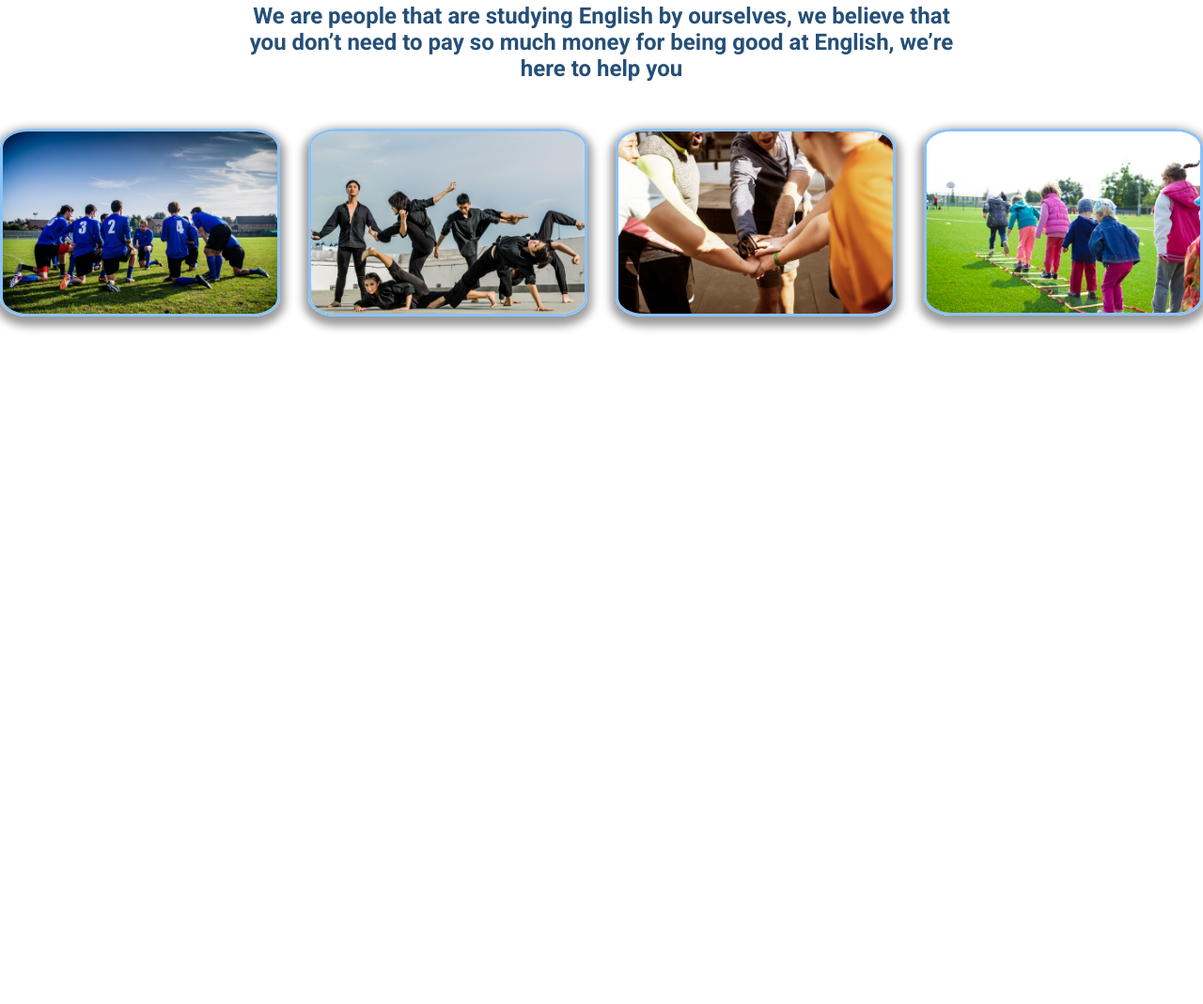
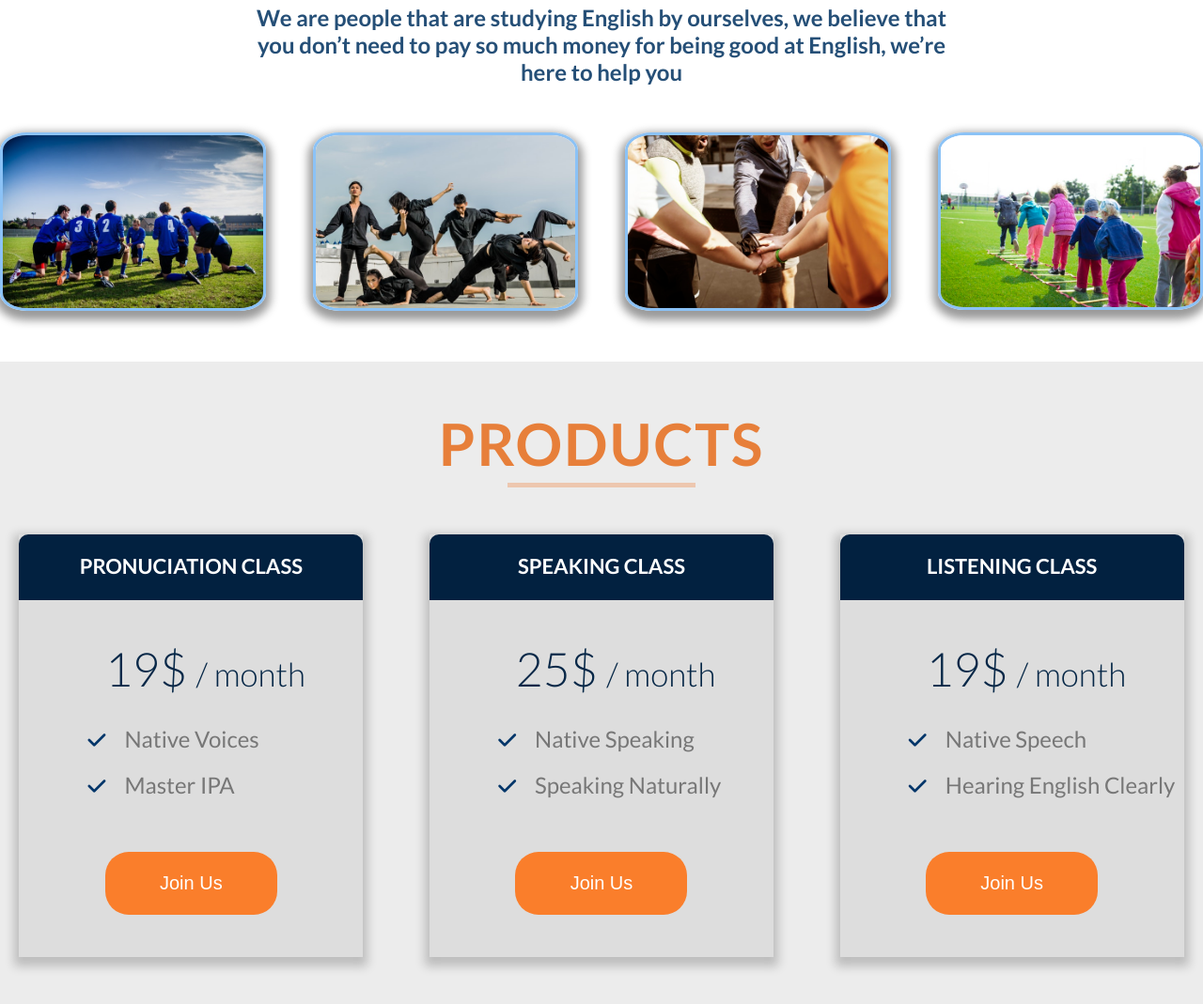
Before and after one commit to TuanNguyen2504/self-taught-web, a plain HTML site: page resources/index.html in a window 1280 px wide. Shown: the part 980-2049 px from the top of the page at 94% size. Before the commit the page ends 1400 px from the top, so only its background shows below. Drawn offline with Linux system fonts and the light colour scheme.

Commit message:
Add products section

```diff
--- a/resources/css/style.css
+++ b/resources/css/style.css
@@ -5,7 +5,7 @@
 }
 
 html{
-    font-family: 'Roboto','lato', sans-serif;
+    font-family: 'lato', sans-serif;
     text-rendering: optimizeLegibility;
     font-size: 20px;
     color: #000;
@@ -51,18 +51,19 @@ header{
 
 .main-nav li a:hover,
 .main-nav li a:hover{
-    border-bottom: 4px solid #fff;
+    border-bottom: 4px solid #eee;
+    color: #eee;
     transition: all .8s;
 }
 
 .heading-main-box{
     grid-column: 1/3;
     margin-top: -20px;
-    margin-left: 100px;
+    margin-left: 200px;
 }
 
 .heading-main-text{
-    font-size: 400%;
+    font-size: 350%;
     font-weight: 500;
     letter-spacing: 3px;
     word-spacing: 10px;
@@ -75,9 +76,6 @@ header{
     margin-right: 20px;
 }
 
-.heading-main-box .btn:hover{
-    background-color: rgb(170, 86, 29);
-}
 /* Reusable ============================================ */
 
 .btn{
@@ -91,6 +89,10 @@ header{
     font-size: 100%;
     text-align: center;
     transition: all .5s;
+}
+
+.btn:hover{
+    background-color: rgb(170, 86, 29);
 }
 
 .grid{
@@ -107,7 +109,7 @@ header{
     font-weight: 550;
     letter-spacing: 2px;
     color: rgb(231, 127, 58);
-    margin: 50px auto;
+    padding: 50px;
     text-align: center;
 }
 
@@ -122,6 +124,9 @@ header{
 }
 
 /* Aubout section ====================================== */
+.about-section .grid{
+    grid-column-gap: 50px;
+}
 
 .about-text{
     font-size: 120%;
@@ -139,6 +144,7 @@ header{
     border: 3px solid #8bc2f6;
     border-radius: 10%;
     box-shadow: 0 5px 10px 5px rgba(0, 0, 0, 0.4);
+
 }
 
 .about-pictures{
@@ -146,6 +152,11 @@ header{
 }
 
 .picture-title{
+    position: absolute;
+    left: 30%;
+    top: 40%;
+    transform: translate(0px, 30px);
+    transition: all .8s;
     opacity: 0;
 }
 
@@ -160,9 +171,76 @@ header{
 .about-pictures img:active + .picture-title
 {
     opacity: 1;
+    color: #fff;
+    transform: translate(0px, 10px);
+}
+
+/* Products section ============================= */
+.products-section{
+    background-color: #ececec;
+}
+
+.product-box{
+    position: relative;
+    justify-self: center;
+    height: 450px;
+    width: 90%;
+    background-color: #ddd;
+    margin-bottom: 50px;
+    box-shadow: 0px 5px 10px 5px rgba(0, 0, 0, 0.2);
+}
+
+.product-box h2{
+    position: relative;
+    height: 70px;
+    padding-top: 20px;
+    color: white;
+    text-align: center;
+    background-color: #022140;
+    border-top-left-radius: 10px;
+    border-top-right-radius: 10px;
+    text-transform: uppercase;
+    font-size: 110%;
+}
+
+.product-price{
     position: absolute;
-    left: 30%;
-    top: 40%;
-    color: #fff;
-    transition: all .8s;
+    top: 25%;
+    left: 25%;
+    color: #062747;
+    font-size: 250%;
+    font-weight: 300;
 }
+
+.product-price span{
+     font-size: 70%;
+     font-weight: 200;
+}
+
+.product-box ul{
+    position: absolute;
+    top: 45%;
+    left: 20%;
+    list-style: none;
+}
+
+.fa-check{
+    font-size: 90%;
+    color: #013569;
+    padding-right: 20px;
+}
+
+.product-box ul li{
+    font-size: 120%;;
+    margin-bottom: 20px;
+    font-weight: 500;
+    color: #777;
+}
+
+.product-box .btn{
+    position: absolute;
+    top: 75%;
+    left: 25%;
+    width: 50%;
+    height: 15%;
+}
--- a/resources/index.html
+++ b/resources/index.html
@@ -6,7 +6,8 @@
     <meta name="viewport" content="width=device-width, initial-scale=1.0">
     <meta http-equiv="X-UA-Compatible" content="ie=edge">
     <title>Web Landing Page</title>
-    <link href="https://fonts.googleapis.com/css?family=Roboto:400,700,900&display=swap" rel="stylesheet">
+    <link href="https://fonts.googleapis.com/css?family=Lato:300,400,700,900&amp;display=swap" rel="stylesheet">
+    <script src="https://kit.fontawesome.com/7534282567.js" crossorigin="anonymous"></script>
     <link rel="stylesheet" href="./css/style.css">
 </head>
 
@@ -31,7 +32,6 @@
             <button class="btn">Join us</button>
         </div>
     </header>
-
     <div class="about-section">
         <h2 class="section-title">about us</h2>
         <p class="about-text">
@@ -39,7 +39,7 @@
             we believe that you don’t need to pay so much money for being good at English,
             we’re here to help you
         </p>
-        <div class="grid">
+        <div class="grid"">
             <div class="about-pictures" style="grid-column: 1/4;">
                 <img src="./img/activities1.jpeg" alt="team working" >
                 <h3 class="picture-title">Team Working</h3>
@@ -59,6 +59,47 @@
         </div>
     </div>
 
+    <div class="products-section">
+        <div class="product-content">
+            <h2 class="section-title">products</h2>
+            <div class="grid">
+                <div class="product-box" style="grid-column: 1/5;">
+                    <h2>pronuciation class</h2>
+                    <p class="product-price">
+                        19$ <span>/ month</span>
+                    </p>
+                    <ul>
+                        <li><i class="fas fa-check"></i>Native Voices</li>
+                        <li><i class="fas fa-check"></i>Master IPA</li>
+                    </ul>
+                    <button class="btn">Join Us</button>
+                </div>
+                <div class="product-box" style="grid-column: 5/9;">
+                    <h2>speaking class</h2>
+                    <div class="product-price">
+                        25$ <span>/ month</span>
+                    </div>
+                    <ul>
+                        <li><i class="fas fa-check"></i>Native Speaking</li>
+                        <li><i class="fas fa-check"></i>Speaking Naturally</li>
+                    </ul>
+                    <button class="btn">Join Us</button>
+                </div>
+                <div class="product-box" style="grid-column: 9/13;">
+                    <h2>Listening class</h2>
+                    <div class="product-price">
+                        19$ <span>/ month</span>
+                    </div>
+                    <ul>
+                        <li><i class="fas fa-check"></i>Native Speech</li>
+                        <li><i class="fas fa-check"></i>Hearing English Clearly</li>
+                    </ul>
+                    <button class="btn">Join Us</button>
+                </div>
+            </div>
+
+        </div>
+    </div>
 </body>
 
 </html>
```
Also changed, not shown: 1 other file.
